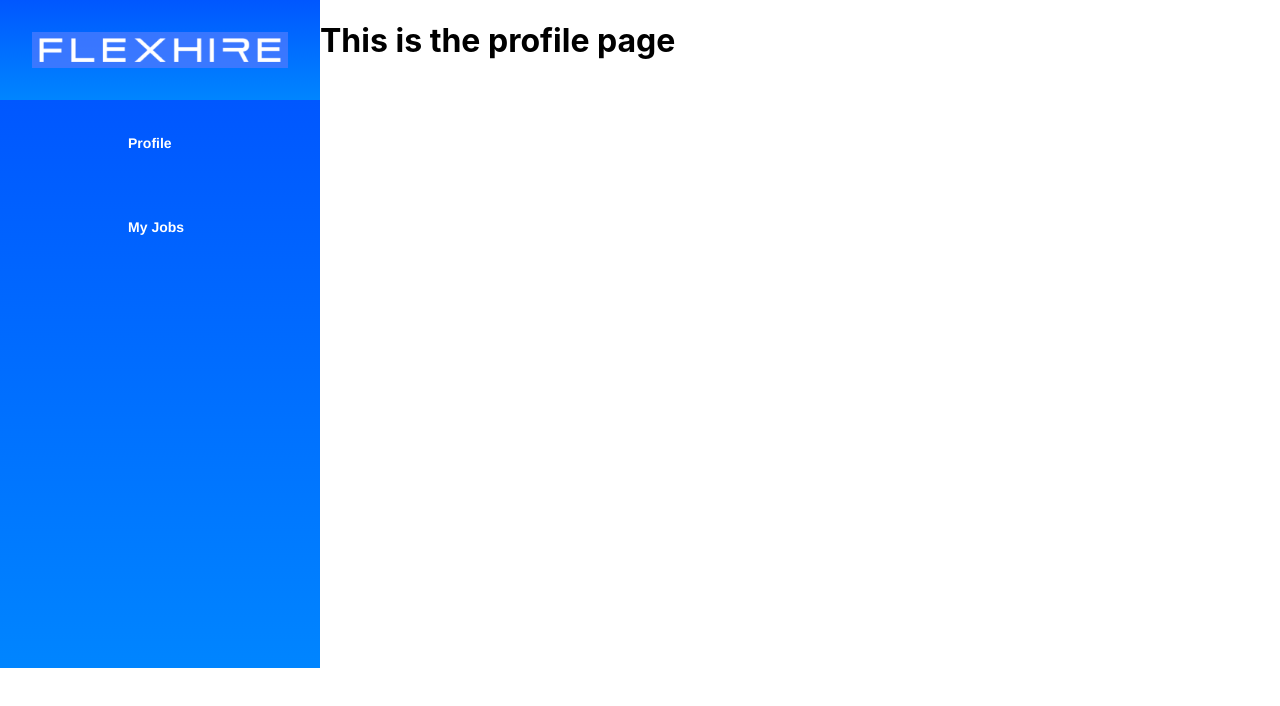
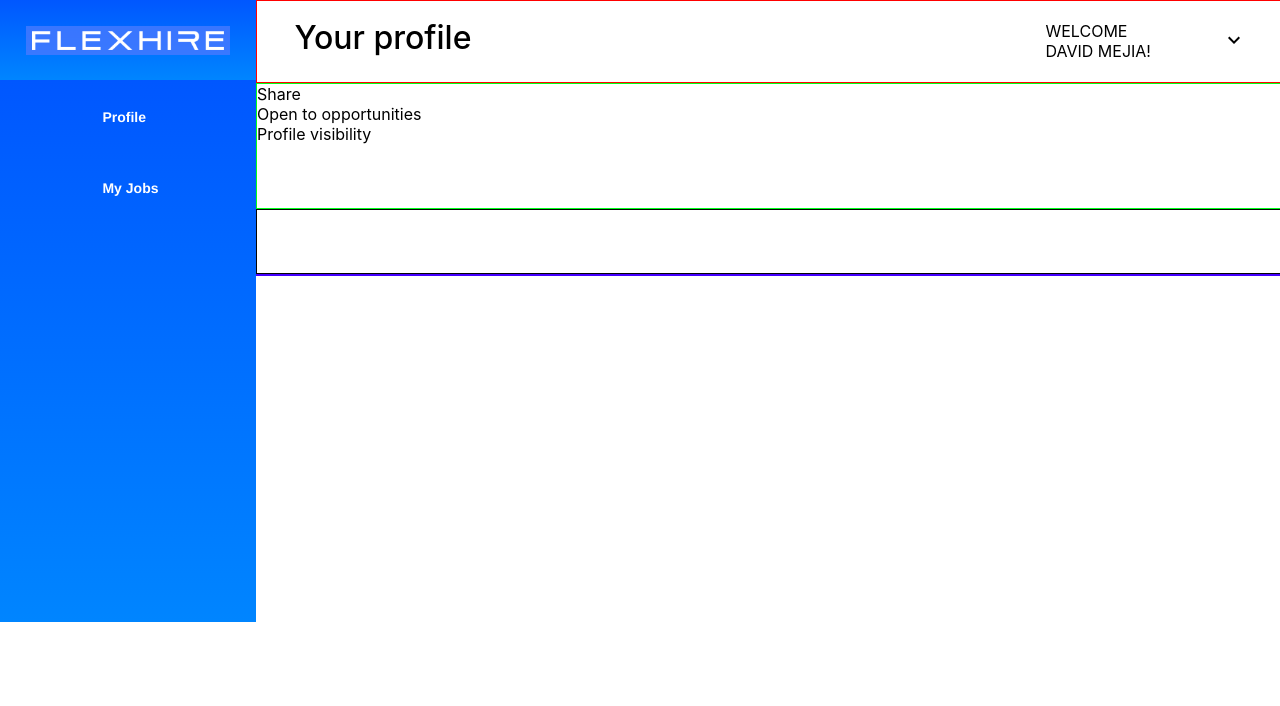
Before and after one commit to clayman1325/flexhire_fe, a React (Create React App) app: page / in a window 1280 px wide. Shown: the top 706 px of the page. Built offline with nearby package versions, Linux system fonts and the light colour scheme.

Commit message:
flex-hire: add header to the profile page with its corresponding UI

```diff
--- /dev/null
+++ b/src/components/LoginMenu/LoginMenu.js
@@ -0,0 +1,30 @@
+import { useState } from "react";
+import classes from "./LoginMenu.module.css";
+
+import Menu from "./Menu"
+
+const LoginMenu = () => {
+  const [openDropdown, setOpenDropdown] = useState(false);
+
+  const handleDropDown = () => {
+    setOpenDropdown(!openDropdown);
+  };
+
+  return (
+    <div className={classes.main}>
+        <div className={classes.user}> <p>WELCOME </p> <p>DAVID MEJIA!</p> </div>
+        <div className={classes.logInMenu}>
+            <div>
+                <button onClick={handleDropDown}>
+                    <svg><path d="M16.59 8.59 12 13.17 7.41 8.59 6 10l6 6 6-6z"></path></svg>
+                </button>
+            </div>
+            <div>
+                {openDropdown ? <Menu /> : <div></div>}
+            </div>
+        </div>
+    </div>
+    )
+}
+
+export default LoginMenu;
--- /dev/null
+++ b/src/components/LoginMenu/LoginMenu.module.css
@@ -0,0 +1,29 @@
+.main {
+    display:flex;
+    justify-content: space-between;
+    height: 42%;
+}
+.user {
+    margin-top: 10%;
+}
+.user p {
+    margin: 0px
+}
+.logInMenu {
+    position:absolute;
+    margin-top:  2%;
+    margin-left: 10%;
+    width: 7%;
+    height: 10%;
+}
+.logInMenu button {
+    background: none;
+    border: none;
+    width: 100%;
+    height: inherit;
+}
+.logInMenu button svg{
+    width: 50%;
+    height: 20px;
+    margin-left: 55%;
+}
--- /dev/null
+++ b/src/components/LoginMenu/Menu.js
@@ -0,0 +1,11 @@
+import classes from "./Menu.module.css";
+const Menu = () => {
+    return (
+        <div className={classes.menu}>
+            <button> LOGOUT </button>
+            <button> Developer API </button>
+            <button> Api playground </button>
+        </div>
+    )
+}
+export default Menu;
--- /dev/null
+++ b/src/components/LoginMenu/Menu.module.css
@@ -0,0 +1,23 @@
+.menu {
+    position: absolute;
+    opacity: 1;
+    transform:none;
+    transform-origin: 97px 0px;
+    transition: opacity 251ms cubic-bezier(0.075, 0.82, 0.165, 1),
+    transform 167 cubic-bezier(0.165, 0.84, 0.44, 1);
+    width: 170%;
+    position: relative;
+    top: 15px;
+    left: -80px;
+    background: white;
+    border: solid 0.2px grey
+
+}
+.menu button {
+    background: none;
+    border: none;
+    width: 100%;
+    height: 15%;
+    font-weight: 600;
+    font-size: 14px;
+}
--- /dev/null
+++ b/src/pages/ProfilePage/Header.js
@@ -0,0 +1,16 @@
+import LoginMenu from "../../components/LoginMenu/LoginMenu.js";
+import classes from "./Header.module.css";
+
+const Header = () => {
+    return (
+        <section className={classes.section}>
+            <div className={classes.left}>
+                <p> Your profile </p>
+            </div>
+            <div className={classes.right}>
+                <LoginMenu />
+            </div>
+        </section>
+    )
+}
+export default Header;
--- /dev/null
+++ b/src/pages/ProfilePage/Header.module.css
@@ -0,0 +1,16 @@
+.section {
+    display: flex;
+    justify-content: space-between;
+}
+.left {
+    margin-left: 2%;
+}
+.right {
+    margin-right: 3%;
+    width: 20%;
+}
+.left p {
+    margin:17px;
+    font-size: 32px;
+    font-weight: 500;
+}
--- a/src/pages/ProfilePage/ProfilePage.js
+++ b/src/pages/ProfilePage/ProfilePage.js
@@ -1,6 +1,31 @@
+import classes from "./ProfilePage.module.css";
+import Header from "./Header";
+
 const ProfilePage = () => {
     return (
-        <h1> This is the profile page</h1>
+        <body className={classes.body}>
+            <div className={classes.header}>
+               <Header />
+            </div>
+            <div className={classes.background}>
+                <div>
+                    <buttom> Share </buttom>
+                </div>
+                <div>
+                    <toggle> Open to opportunities </toggle>
+                </div>
+                <div>
+                    <div> Profile visibility </div>
+                </div>
+
+            </div>
+            <div className={classes.options}>
+
+            </div>
+            <div className={classes.main}>
+
+            </div>
+        </body>
     )
 }
 
--- a/src/pages/ProfilePage/ProfilePage.module.css
+++ b/src/pages/ProfilePage/ProfilePage.module.css
@@ -0,0 +1,28 @@
+.body {
+    display:flex;
+    flex-direction: column;
+    width:100%;
+}
+.header {
+    height: 13%;
+    flex-direction: column;
+    width:100%;
+    border: solid red 1px;
+}
+.background {
+    height: 20%;
+    flex-direction: column;
+    width:100%;
+    border: solid rgb(0, 255, 26) 1px;
+}
+.options {
+    height: 10%;
+    flex-direction: column;
+    width:100%;
+    border: solid rgb(5, 5, 5) 1px;
+}
+.main {
+    flex-direction: column;
+    width:100%;
+    border: solid rgb(68, 0, 255) 1px;
+}
```
